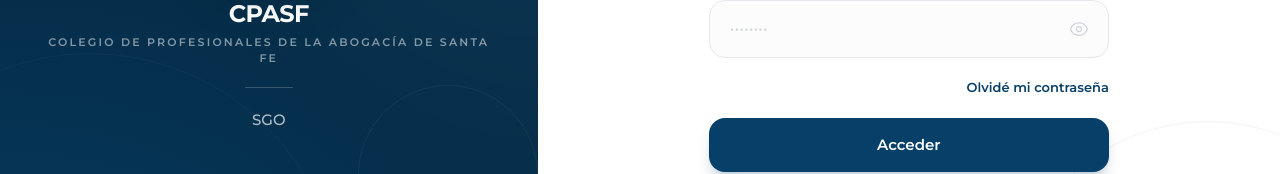
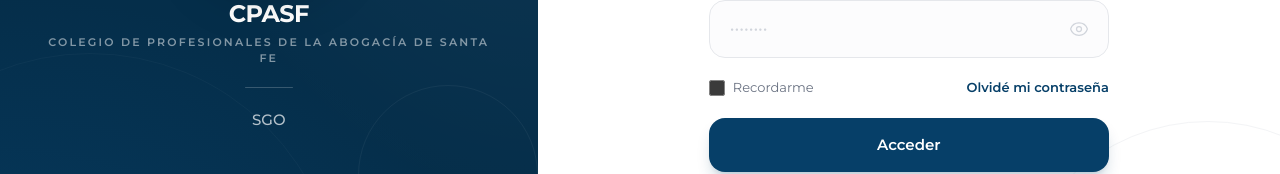
Before and after one commit to facun3625/sgo, a Next.js app: page /login in a window 1280 px wide. Shown: the part 407-581 px from the top of the page. Built offline with nearby package versions, Linux system fonts and the light colour scheme.

Commit message:
feat: agregar opcion Recordarme en el login

```diff
--- a/src/app/(auth)/login/page.tsx
+++ b/src/app/(auth)/login/page.tsx
@@ -1,6 +1,6 @@
 "use client";
 
-import { useState } from "react";
+import { useState, useEffect } from "react";
 import Link from "next/link";
 import Image from "next/image";
 import { useRouter } from "next/navigation";
@@ -10,9 +10,15 @@ export default function LoginPage() {
     const [expediente, setExpediente] = useState("");
     const [password, setPassword] = useState("");
     const [showPassword, setShowPassword] = useState(false);
+    const [recordarme, setRecordarme] = useState(false);
     const [isLoading, setIsLoading] = useState(false);
     const [error, setError] = useState("");
     const [wrongPassword, setWrongPassword] = useState(false);
+
+    useEffect(() => {
+        const guardado = localStorage.getItem("sgo_expediente");
+        if (guardado) { setExpediente(guardado); setRecordarme(true); }
+    }, []);
 
     const handleSubmit = async (e: React.FormEvent) => {
         e.preventDefault();
@@ -21,6 +27,9 @@ export default function LoginPage() {
         setIsLoading(true);
 
         try {
+            if (recordarme) localStorage.setItem("sgo_expediente", expediente);
+            else localStorage.removeItem("sgo_expediente");
+
             const res = await fetch("/api/auth/login", {
                 method: "POST",
                 headers: { "Content-Type": "application/json" },
@@ -105,6 +114,7 @@ export default function LoginPage() {
                         value={expediente}
                         onChange={(e) => setExpediente(e.target.value)}
                         placeholder="Ej: 1234"
+                        autoComplete="username"
                         required
                         className="w-full px-5 py-4 rounded-2xl border border-gray-200 text-gray-800 text-[14px]
                        placeholder:text-gray-300 bg-gray-50/50
@@ -124,6 +134,7 @@ export default function LoginPage() {
                             value={password}
                             onChange={(e) => setPassword(e.target.value)}
                             placeholder="••••••••"
+                            autoComplete="current-password"
                             required
                             className="w-full px-5 py-4 rounded-2xl border border-gray-200 text-gray-800 text-[14px]
                          placeholder:text-gray-300 bg-gray-50/50
@@ -150,7 +161,16 @@ export default function LoginPage() {
                     </div>
                 </div>
 
-                <div className="flex items-center justify-end py-1">
+                <div className="flex items-center justify-between py-1">
+                    <label className="flex items-center gap-2 cursor-pointer select-none">
+                        <input
+                            type="checkbox"
+                            checked={recordarme}
+                            onChange={(e) => setRecordarme(e.target.checked)}
+                            className="w-4 h-4 rounded border-gray-300 text-[#063f68] accent-[#063f68] cursor-pointer"
+                        />
+                        <span className="text-[13px] text-gray-500">Recordarme</span>
+                    </label>
                     <Link
                         href="/recuperar-contrasena"
                         className="text-[13px] text-[#063f68] font-semibold hover:underline underline-offset-2"
```
